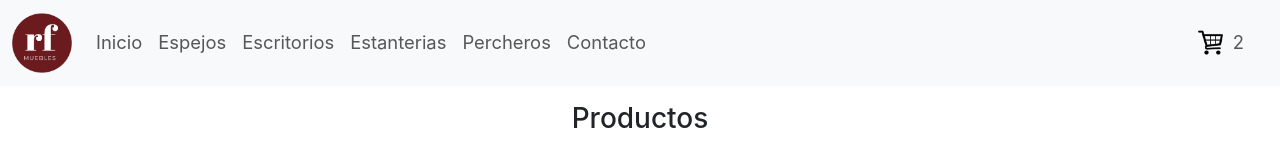
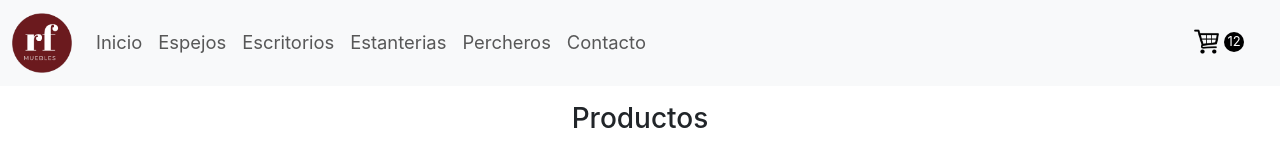
Before and after one commit to gonzalosil/e-commerce, a React (Create React App) app in the folder preentrega1-silva/: page / in a window 1280 px wide. Shown: the top 160 px of the page. Built offline with nearby package versions, Linux system fonts and the light colour scheme.

Commit message:
Terminado el navbar

```diff
--- a/preentrega1-silva/src/components/CartWidget.css
+++ b/preentrega1-silva/src/components/CartWidget.css
@@ -2,9 +2,21 @@
     display: flex;
     align-items: center;
     flex-direction: row;
-    gap: 10px;
+    gap: 5px
 }
 
 .flex-container p {
     margin: 0;
+    font-size: small;
+    color: #fff;
 }
+
+.circle-counter {
+    width: 20px;
+    height: 20px;
+    border-radius: 50%;
+    background-color: #000;
+    color: #000;
+    text-align: center;
+    font-size: 18px;
+}
--- a/preentrega1-silva/src/components/CartWidget.js
+++ b/preentrega1-silva/src/components/CartWidget.js
@@ -4,13 +4,15 @@ import { useState } from "react";
 
 const CartWidget = () => {
 
-    const [counter, setCounter] = useState(2);
+    const [counter, setCounter] = useState(12);
 
     return (
         <div class="flex-container">
             <img src={'shopping_cart.png'} alt="cartwidget" width="25"
               height="25"/>
-              <p>{counter}</p>
+              <div class="circle-counter">
+                  <p>{counter}</p>
+              </div>
         </div>
     )
 }
```
